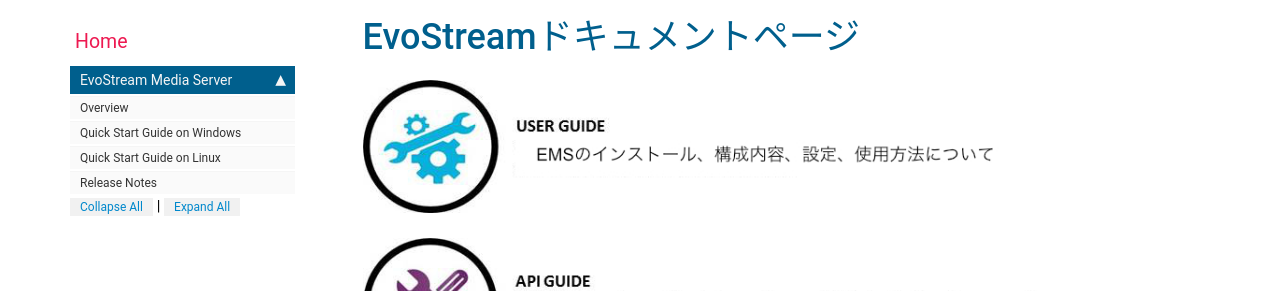
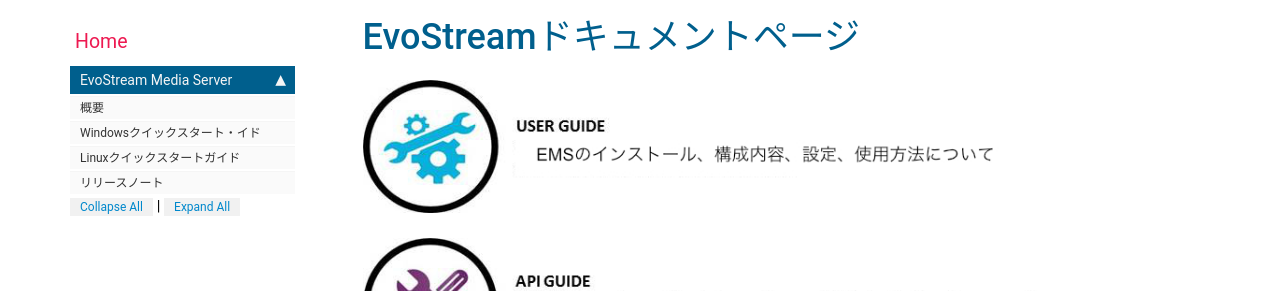
Before and after one commit to mtanimura/ems-docs, a Jekyll site: the page built from index.md, in a window 1280 px wide and 900 px high. Shown: the part 145-436 px from the top of the window. Built offline with Jekyll 4.4.1, drawn with Linux system fonts in a browser that asks for light colours; nearby versions of some CDN libraries; comment, search, counter and statistics services are not loaded.

Commit message:
Add files via upload

```diff
--- a/_data/sidebars/home_sidebar.yml
+++ b/_data/sidebars/home_sidebar.yml
@@ -25,18 +25,18 @@ entries:
     output: web, pdf
 
     folderitems:
-    - title: Overview
+    - title: 概要
       url: /home_overview.html
       output: web, pdf
 
-    - title: Quick Start Guide on Windows
+    - title: Windowsクイックスタート・イド
       url: /home_quickstartguidewindows.html
       output: web, pdf
 
-    - title: Quick Start Guide on Linux
+    - title: Linuxクイックスタートガイド
       url: /home_quickstartguidelinux.html
       output: web, pdf
 
-    - title: Release Notes
+    - title: リリースノート
       url: /home_releasenotes.html
       output: web, pdf
```
